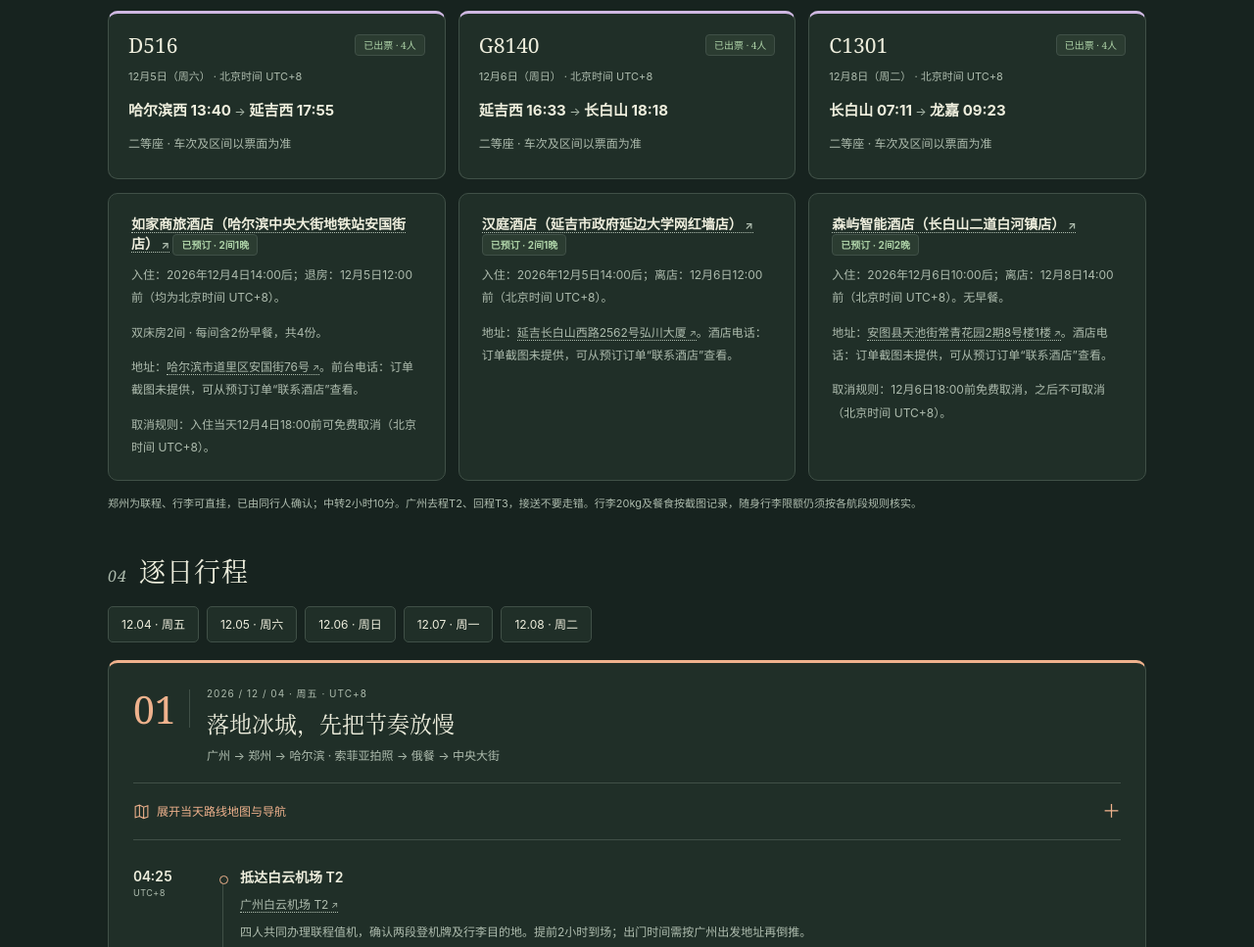
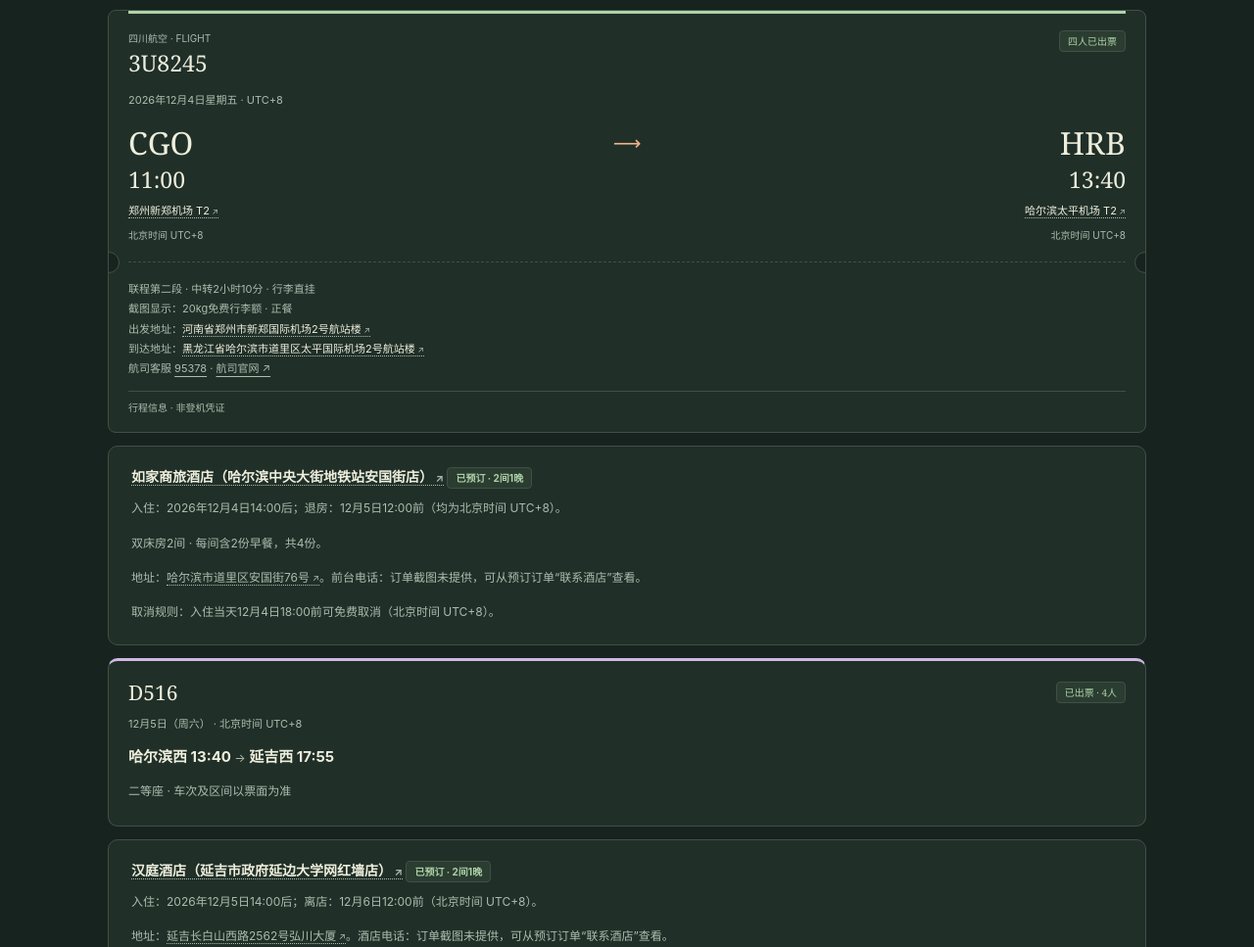
Before and after one commit to limiaomiao075-ux/travel, a plain HTML site: page dongbei-2026.html in a window 1280 px wide. Shown: the part 2021-2988 px from the top of the page at 98% size. Drawn offline with Linux system fonts and the light colour scheme.

Commit message:
Sort confirmed travel bookings by time

```diff
--- a/dongbei-2026.html
+++ b/dongbei-2026.html
@@ -50,6 +50,7 @@ html[data-theme=dark]{--paper:#17231f;--card:#202f28;--ink:#eeeedd;--soft:#aebca
 @media(prefers-reduced-motion:reduce){html{scroll-behavior:auto}}
 @media print{html[data-theme]{--paper:#fff;--card:#fff;--ink:#17231f;--soft:#4b5d51;--line:#ccc;--wash:#f5f5f0;--green:#2f5746;--orange:#ae512c;--blue:#426b85;--purple:#795f8f;--rose:#a74a5d;color-scheme:light}body{font-size:11px}.utilities,.jumpbar,.day-index,.route-actions,.toast,.clock-caption{display:none}.shell{max-width:none;padding:0 12px}.focus{color:#17231f;background:#f5f5f0;padding:20px;border:1px solid #ccc}.focus h1{font-size:28px}.focus p,.focus-time,.eyebrow,.focus-sub,.next-note{color:#333}.focus-meta span{color:#333;border-color:#ccc}.focus-event{border-color:#ccc}.focus-art{display:none}.count-unit b{color:#333;font-size:30px}.count-unit small{color:#333}.focus-event{grid-template-columns:1fr 1fr}.order-grid{grid-template-columns:repeat(3,1fr)}.map-scroll{overflow:visible}.overview-map,.daily-map{min-width:0;width:100%}section{margin-top:24px}.day-card,.flight-card,.tip-card,.todo-list li{break-inside:avoid}.tips-grid{grid-template-columns:1fr 1fr}.route-details{display:none}a{text-decoration:none}footer{padding-bottom:12px!important}}
 .rail-booking-grid{display:grid;grid-template-columns:repeat(3,minmax(0,1fr));gap:13px;margin:14px 0}.rail-booking{padding:18px 20px;border-top:3px solid var(--purple)}.rail-booking h3{display:flex;align-items:center;justify-content:space-between;gap:8px;font:normal 21px Georgia,serif;margin:0 0 8px}.rail-booking p{font-size:12px;color:var(--soft);margin:6px 0}.rail-booking p strong{color:var(--ink);font-size:15px}.rail-date{font-size:11px!important}@media(max-width:800px){.rail-booking-grid{grid-template-columns:1fr}}
+.confirmed-list{display:flex;flex-direction:column;gap:13px}.confirmed-list>*{width:100%}
 </style>
 </head>
 <body>
@@ -94,9 +95,11 @@ html[data-theme=dark]{--paper:#17231f;--card:#202f28;--ink:#eeeedd;--soft:#aebca
   <div class="warning"><strong>这趟旅行的边界：</strong>12月上旬不保证冰雪大世界室外园已开园，也不保证积雪、滑雪场或冰上项目开放，暂不纳入固定行程。第2天方案1从08:15出发后连续跨区，只能短停；09:30巴洛克街区晚点就跳过。方案2的09:40防洪纪念塔、10:00音乐长廊无法正常衔接。三段高铁均已出票：D516、G8140、C1301；12月8日按05:50离店、07:11—09:23长白山至龙嘉高铁接13:40航班安排，清晨送站车需提前约好。松花江只在陆地开放区域游览。</div>
 </section>
 <section id="bookings" aria-labelledby="bookings-title"><div class="section-title"><h2 id="bookings-title"><small>03</small>已确认的机票/租车/酒店/门票</h2></div>
- <div class="order-grid" id="flight-cards"></div>
-  <div class="rail-booking-grid" aria-label="已确认高铁"><article class="card tip-card rail-booking"><h3>D516 <span class="badge">已出票 · 4人</span></h3><p class="rail-date">12月5日（周六） · 北京时间 UTC+8</p><p><strong>哈尔滨西 13:40</strong> → <strong>延吉西 17:55</strong></p><p class="fine">二等座 · 车次及区间以票面为准</p></article><article class="card tip-card rail-booking"><h3>G8140 <span class="badge">已出票 · 4人</span></h3><p class="rail-date">12月6日（周日） · 北京时间 UTC+8</p><p><strong>延吉西 16:33</strong> → <strong>长白山 18:18</strong></p><p class="fine">二等座 · 车次及区间以票面为准</p></article><article class="card tip-card rail-booking"><h3>C1301 <span class="badge">已出票 · 4人</span></h3><p class="rail-date">12月8日（周二） · 北京时间 UTC+8</p><p><strong>长白山 07:11</strong> → <strong>龙嘉 09:23</strong></p><p class="fine">二等座 · 车次及区间以票面为准</p></article></div>
-  <div class="stay-booking-grid"><article class="card tip-card"><h3><a data-place="homeinnH"></a> <span class="badge">已预订 · 2间1晚</span></h3><p>入住：<time datetime="2026-12-04T14:00:00+08:00">2026年12月4日14:00后</time>；退房：<time datetime="2026-12-05T12:00:00+08:00">12月5日12:00前</time>（均为北京时间 UTC+8）。</p><p>双床房2间 · 每间含2份早餐，共4份。</p><p>地址：<a data-place="homeinnH">哈尔滨市道里区安国街76号</a>。前台电话：订单截图未提供，可从预订订单“联系酒店”查看。</p><p>取消规则：<time datetime="2026-12-04T18:00:00+08:00">入住当天12月4日18:00前</time>可免费取消（北京时间 UTC+8）。</p></article><article class="card tip-card"><h3><a data-place="yanjiStay"></a> <span class="badge">已预订 · 2间1晚</span></h3><p>入住：<time datetime="2026-12-05T14:00:00+08:00">2026年12月5日14:00后</time>；离店：<time datetime="2026-12-06T12:00:00+08:00">12月6日12:00前</time>（北京时间 UTC+8）。</p><p>地址：<a data-place="yanjiStay">延吉长白山西路2562号弘川大厦</a>。酒店电话：订单截图未提供，可从预订订单“联系酒店”查看。</p></article><article class="card tip-card"><h3><a data-place="changbaiStay"></a> <span class="badge">已预订 · 2间2晚</span></h3><p>入住：<time datetime="2026-12-06T10:00:00+08:00">2026年12月6日10:00后</time>；离店：<time datetime="2026-12-08T14:00:00+08:00">12月8日14:00前</time>（北京时间 UTC+8）。无早餐。</p><p>地址：<a data-place="changbaiStay">安图县天池街常青花园2期8号楼1楼</a>。酒店电话：订单截图未提供，可从预订订单“联系酒店”查看。</p><p>取消规则：<time datetime="2026-12-06T18:00:00+08:00">12月6日18:00前</time>免费取消，之后不可取消（北京时间 UTC+8）。</p></article></div>
+ <div class="confirmed-list" aria-label="按时间排序的已确认项目">
+  <div class="order-grid" id="flight-cards"></div>
+  <div class="rail-booking-grid" aria-label="已确认高铁"><article class="card tip-card rail-booking" data-confirm-order="4"><h3>D516 <span class="badge">已出票 · 4人</span></h3><p class="rail-date">12月5日（周六） · 北京时间 UTC+8</p><p><strong>哈尔滨西 13:40</strong> → <strong>延吉西 17:55</strong></p><p class="fine">二等座 · 车次及区间以票面为准</p></article><article class="card tip-card rail-booking" data-confirm-order="7"><h3>G8140 <span class="badge">已出票 · 4人</span></h3><p class="rail-date">12月6日（周日） · 北京时间 UTC+8</p><p><strong>延吉西 16:33</strong> → <strong>长白山 18:18</strong></p><p class="fine">二等座 · 车次及区间以票面为准</p></article><article class="card tip-card rail-booking" data-confirm-order="8"><h3>C1301 <span class="badge">已出票 · 4人</span></h3><p class="rail-date">12月8日（周二） · 北京时间 UTC+8</p><p><strong>长白山 07:11</strong> → <strong>龙嘉 09:23</strong></p><p class="fine">二等座 · 车次及区间以票面为准</p></article></div>
+  <div class="stay-booking-grid"><article class="card tip-card" data-confirm-order="3"><h3><a data-place="homeinnH"></a> <span class="badge">已预订 · 2间1晚</span></h3><p>入住：<time datetime="2026-12-04T14:00:00+08:00">2026年12月4日14:00后</time>；退房：<time datetime="2026-12-05T12:00:00+08:00">12月5日12:00前</time>（均为北京时间 UTC+8）。</p><p>双床房2间 · 每间含2份早餐，共4份。</p><p>地址：<a data-place="homeinnH">哈尔滨市道里区安国街76号</a>。前台电话：订单截图未提供，可从预订订单“联系酒店”查看。</p><p>取消规则：<time datetime="2026-12-04T18:00:00+08:00">入住当天12月4日18:00前</time>可免费取消（北京时间 UTC+8）。</p></article><article class="card tip-card" data-confirm-order="5"><h3><a data-place="yanjiStay"></a> <span class="badge">已预订 · 2间1晚</span></h3><p>入住：<time datetime="2026-12-05T14:00:00+08:00">2026年12月5日14:00后</time>；离店：<time datetime="2026-12-06T12:00:00+08:00">12月6日12:00前</time>（北京时间 UTC+8）。</p><p>地址：<a data-place="yanjiStay">延吉长白山西路2562号弘川大厦</a>。酒店电话：订单截图未提供，可从预订订单“联系酒店”查看。</p></article><article class="card tip-card" data-confirm-order="6"><h3><a data-place="changbaiStay"></a> <span class="badge">已预订 · 2间2晚</span></h3><p>入住：<time datetime="2026-12-06T10:00:00+08:00">2026年12月6日10:00后</time>；离店：<time datetime="2026-12-08T14:00:00+08:00">12月8日14:00前</time>（北京时间 UTC+8）。无早餐。</p><p>地址：<a data-place="changbaiStay">安图县天池街常青花园2期8号楼1楼</a>。酒店电话：订单截图未提供，可从预订订单“联系酒店”查看。</p><p>取消规则：<time datetime="2026-12-06T18:00:00+08:00">12月6日18:00前</time>免费取消，之后不可取消（北京时间 UTC+8）。</p></article></div>
+ </div>
  <p class="fine order-footnote">郑州为联程、行李可直挂，已由同行人确认；中转2小时10分。广州去程T2、回程T3，接送不要走错。行李20kg及餐食按截图记录，随身行李限额仍须按各航段规则核实。</p>
 </section>
 <section id="itinerary" aria-labelledby="itinerary-title"><div class="section-title"><h2 id="itinerary-title"><small>04</small>逐日行程</h2></div><div class="day-index" aria-label="选择日期"><a href="#day-1">12.04 · 周五</a><a href="#day-2">12.05 · 周六</a><a href="#day-3">12.06 · 周日</a><a href="#day-4">12.07 · 周一</a><a href="#day-5">12.08 · 周二</a></div><div id="days"></div></section>
@@ -186,15 +189,16 @@ const iso=(date,time)=>date+'T'+time+':00+08:00';
 function dateLabel(date){return new Intl.DateTimeFormat('zh-CN',{timeZone:TZ,year:'numeric',month:'long',day:'numeric',weekday:'long'}).format(new Date(iso(date,'12:00')));}
 function timeMark(date,time){return '<time datetime="'+iso(date,time)+'" title="'+date+' '+time+' Asia/Shanghai (UTC+8)">'+time+'<small>UTC+8</small></time>';}
 const flights=[
- {code:'GJ8583',airline:'长龙航空',date:'2026-12-04',from:'can2',to:'cgo',depart:'06:25',arrive:'08:50',note:'联程第一段 · 飞行2小时25分<br>截图显示：20kg免费行李额 · 无餐食',phone:'956199',phoneSource:'https://www.loongair.cn/'},
- {code:'3U8245',airline:'四川航空',date:'2026-12-04',from:'cgo',to:'hrb',depart:'11:00',arrive:'13:40',note:'联程第二段 · 中转2小时10分 · 行李直挂<br>截图显示：20kg免费行李额 · 正餐',phone:'95378',phoneSource:'https://www.sichuanair.com/'},
- {code:'MU6896',airline:'东方航空',date:'2026-12-08',from:'cgq',to:'can3',depart:'13:40',arrive:'19:55',note:'经停威海 · 全程6小时15分（含经停）<br>截图显示：20kg免费行李额 · 无餐食',phone:'95530',phoneSource:'https://www.ceair.com/'}
+ {code:'GJ8583',airline:'长龙航空',date:'2026-12-04',from:'can2',to:'cgo',depart:'06:25',arrive:'08:50',confirmOrder:1,note:'联程第一段 · 飞行2小时25分<br>截图显示：20kg免费行李额 · 无餐食',phone:'956199',phoneSource:'https://www.loongair.cn/'},
+ {code:'3U8245',airline:'四川航空',date:'2026-12-04',from:'cgo',to:'hrb',depart:'11:00',arrive:'13:40',confirmOrder:2,note:'联程第二段 · 中转2小时10分 · 行李直挂<br>截图显示：20kg免费行李额 · 正餐',phone:'95378',phoneSource:'https://www.sichuanair.com/'},
+ {code:'MU6896',airline:'东方航空',date:'2026-12-08',from:'cgq',to:'can3',depart:'13:40',arrive:'19:55',confirmOrder:9,note:'经停威海 · 全程6小时15分（含经停）<br>截图显示：20kg免费行李额 · 无餐食',phone:'95530',phoneSource:'https://www.ceair.com/'}
 ];
 document.querySelectorAll('[data-place]').forEach(el=>{const id=el.dataset.place;el.href=placeURL(id);el.textContent=el.textContent||places[id].name;el.title=places[id].address;el.target='_blank';el.rel='noopener noreferrer';el.classList.add('place');});
 document.querySelectorAll('[data-map-place]').forEach(el=>{el.setAttribute('href',placeURL(el.dataset.mapPlace));el.setAttribute('target','_blank');el.setAttribute('rel','noopener noreferrer');el.setAttribute('aria-label','导航到'+places[el.dataset.mapPlace].name);});
 const airportCodes={can2:'CAN',can3:'CAN',cgo:'CGO',hrb:'HRB',cgq:'CGQ'};
-document.getElementById('flight-cards').innerHTML=flights.map(f=>`
- <article class="boarding-pass" aria-label="${escapeHTML(f.code)} ${escapeHTML(places[f.from].name)}至${escapeHTML(places[f.to].name)}">
+const flightCards=document.getElementById('flight-cards');
+if(!document.querySelector('.confirmed-list .boarding-pass'))flightCards.innerHTML=flights.map(f=>`
+ <article class="boarding-pass" data-confirm-order="${f.confirmOrder}" aria-label="${escapeHTML(f.code)} ${escapeHTML(places[f.from].name)}至${escapeHTML(places[f.to].name)}">
   <div class="boarding-main">
    <div class="boarding-head"><div><p class="boarding-airline">${escapeHTML(f.airline)} · FLIGHT</p><strong class="boarding-number">${escapeHTML(f.code)}</strong></div><span class="badge">四人已出票</span></div>
    <p class="boarding-date">${dateLabel(f.date)} · UTC+8</p>
@@ -207,6 +211,11 @@ document.getElementById('flight-cards').innerHTML=flights.map(f=>`
   <div class="boarding-seam" aria-hidden="true"></div>
   <div class="boarding-stub"><div class="boarding-details">${f.note}<br>出发地址：${placeLink(f.from,places[f.from].address)}<br>到达地址：${placeLink(f.to,places[f.to].address)}<br>航司客服 <a href="tel:${f.phone}">${f.phone}</a> · <a href="${f.phoneSource}" target="_blank" rel="noopener noreferrer">航司官网 ↗</a></div><div class="boarding-disclaimer">行程信息 · 非登机凭证</div></div>
  </article>`).join('');
+const confirmedList=document.querySelector('.confirmed-list');
+const confirmedCards=[...confirmedList.querySelectorAll('[data-confirm-order]')].sort((a,b)=>Number(a.dataset.confirmOrder)-Number(b.dataset.confirmOrder));
+confirmedList.replaceChildren(...confirmedCards);
+flightCards.hidden=true;
+confirmedList.append(flightCards);
 const days=[
 {n:1,date:'2026-12-04',weekday:'周五',color:'orange',title:'落地冰城，先把节奏放慢',summary:'广州 → 郑州 → 哈尔滨 · 索菲亚拍照 → 俄餐 → 中央大街',hotel:'homeinnH',hotelNote:' · 双床房2间已订',route:['hrb','hotelH','sophia','central','hotelH'],mode:'driving',routeLabel:'打开哈尔滨全天多点导航',mapNote:'路线顺序：机场 → 住宿片区 → 圣索菲亚教堂广场 → 中央大街 → 住宿片区。俄餐餐厅待定，暂以中央大街片区为参考。市内导航仍以中央大街住宿片区为参考，非已订酒店入口；如家商旅安国街店链接按名称与安国街76号在高德查找，选中酒店后发起导航。机场大巴到中央大街后，需另行接驳至酒店。音乐长廊为中央大街之后的可选支线，不计入固定多点路线；有时间再通过地点链接在高德查找导航，未去则顺延第2天。',mapPoints:[[65,180],[190,145],[350,80],[505,120],[190,145]],transport:'机场大巴预计班次见时间轴；13:40（UTC+8）落地后需取行李，13:55班次不宜作为衔接目标，优先考虑14:55，实际以出站时间及现场发车为准。预计16:00—17:00到店，与16:30出门拍照有冲突风险；若到店较晚，拍照及17:00俄餐一并顺延，晚餐后按体力缩短中央大街停留（均为北京时间 UTC+8）。',events:[
   {time:'04:25',title:'抵达白云机场 T2',place:'can2',note:'四人共同办理联程值机，确认两段登机牌及行李目的地。提前2小时到场；出门时间需按广州出发地址再倒推。',focusNote:'办理联程值机，确认行李直挂哈尔滨。'},
```
